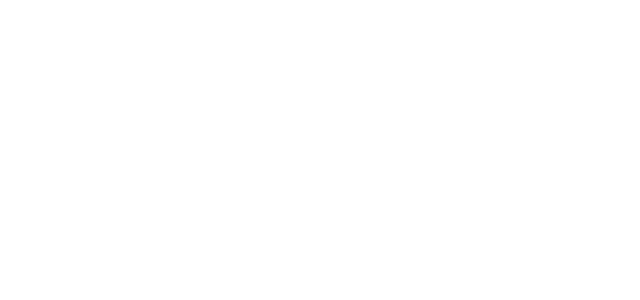
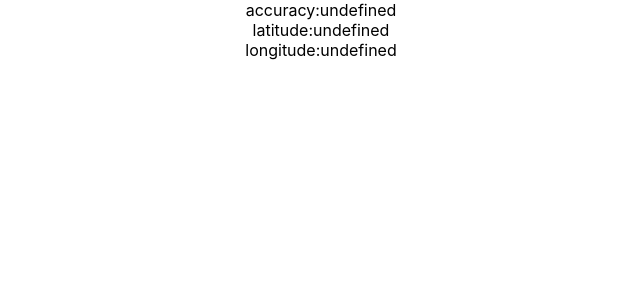
Before and after one commit to kfjt/webcamera, a React (Create React App) app: page / in a window 1280 px wide. Shown: the top 300 px of the page, without its empty margins (319-959 px from the left). Built offline with nearby package versions, Linux system fonts and the light colour scheme; no server answers.

Commit message:
feat: dynamic location

```diff
--- a/package.json
+++ b/package.json
@@ -13,7 +13,7 @@
     "react-scripts": "3.2.0"
   },
   "scripts": {
-    "start": "react-scripts start",
+    "start": "HTTPS=true react-scripts start",
     "build": "react-scripts build",
     "test": "react-scripts test",
     "eject": "react-scripts eject",
--- a/public/index.html
+++ b/public/index.html
@@ -15,8 +15,8 @@
       user's mobile device or desktop. See https://developers.google.com/web/fundamentals/web-app-manifest/
     -->
     <link rel="manifest" href="%PUBLIC_URL%/manifest.json" />
-    <!-- <script src="https://cdn.jsdelivr.net/gh/aframevr/aframe@0/dist/aframe-master.min.js"></script> -->
-    <!-- <script src="https://cdn.jsdelivr.net/gh/jeromeetienne/AR.js@2/aframe/build/aframe-ar.min.js"></script> -->
+    <script src="https://cdn.jsdelivr.net/gh/aframevr/aframe@0/dist/aframe-master.min.js"></script>
+    <script src="https://cdn.jsdelivr.net/gh/jeromeetienne/AR.js@2/aframe/build/aframe-ar.min.js"></script>
 
     <!-- Loads <model-viewer> for modern browsers: -->
     <script type="module"
--- a/src/ARScene.js
+++ b/src/ARScene.js
@@ -2,18 +2,17 @@ import React from 'react';
 // import { Entity, Scene } from 'aframe-react';
 
 const ARScene = props => {
-  const { position } = props
+  const { position, geolocation } = props
+  const locations = []
+  locations.push({ latitude: 35.689487, longitude: 139.691706 })
+  locations.push(geolocation)
+  const box = locations.map((value, index) => <a-box color="yellow" gps-entity-place={value} key={index} />)
 
   return (
     <div className="ARScene" style={position}>
-      {/* <Scene embedded arjs='sourceType: webcam;'> */}
-        {/* <Entity primitive='a-marker' preset='hiro'> */}
-          {/* <Entity geometry={{ primitive: 'box' }} material={{ color: 'red' }} position={{ x: 0, y: 0, z: 0 }} /> */}
-        {/* </Entity> */}
-        {/* <Entity camera></Entity> */}
-      {/* </Scene> */}
       <a-scene gps-camera-debug embedded vr-mode-ui="enabled: false" arjs='sourceType: webcam; debugUIEnabled: false;'>
-        <a-box color="yellow" gps-entity-place="latitude: 35.689487; longitude: 139.691706"/>
+        {/* <a-box color="yellow" gps-entity-place="latitude: 35.689487; longitude: 139.691706"/> */}
+        {box}
         <a-camera gps-camera rotation-reader></a-camera>
       </a-scene>
     </div>
--- a/src/App.js
+++ b/src/App.js
@@ -1,22 +1,29 @@
-import React, { useRef } from 'react'
+import React, { useRef, useState } from 'react'
 import './App.css'
 
-import Realsense from './Realsense'
-import {  DepthWebgl } from './DepthView'
+// import Realsense from './Realsense'
+// import { DepthWebgl } from './DepthView'
 // import WebCamera from './WebCamera'
 // import VRScene from './VRScene'
-// import Geolocation from './Geolocation'
-// import ARScene from './ARScene'
-// import {BallModelViewer} from './ModelViewer'
+import Geolocation from './Geolocation'
+import ARScene from './ARScene'
+// import { BallModelViewer } from './ModelViewer'
 
 const App = () => {
-  const videoRGB = useRef()
-  const videoDepth = useRef()
+  // const videoRGB = useRef()
+  // const videoDepth = useRef()
+
+  const [geolocation, setGeolocation] = useState()
 
   return (
     <div className="App">
-      <Realsense videoRGB={videoRGB} videoDepth={videoDepth} />
-      <DepthWebgl videoDepth={videoDepth} />
+      {/* <Realsense videoRGB={videoRGB} videoDepth={videoDepth} /> */}
+      {/* <DepthWebgl videoDepth={videoDepth} /> */}
+      <ARScene geolocation={geolocation} />
+      {/* <WebCamera /> */}
+      <Geolocation setGeolocation={setGeolocation} />
+      {/* <VRScene /> */}
+      {/* <BallModelViewer /> */}
     </div>
   )
 }
--- a/src/Geolocation.js
+++ b/src/Geolocation.js
@@ -1,13 +1,14 @@
 import React, { useState, useEffect } from 'react'
 
 const Geolocation = props => {
-  const { position } = props
+  const { position, setGeolocation } = props
   const [coords, setCoords] = useState({})
   const { geolocation } = navigator
 
   const getCoords = ({ coords }) => {
     const { accuracy, latitude, longitude } = coords
     setCoords({ accuracy, latitude, longitude })
+    setGeolocation(coords)
   }
 
   useEffect(() => {
```
